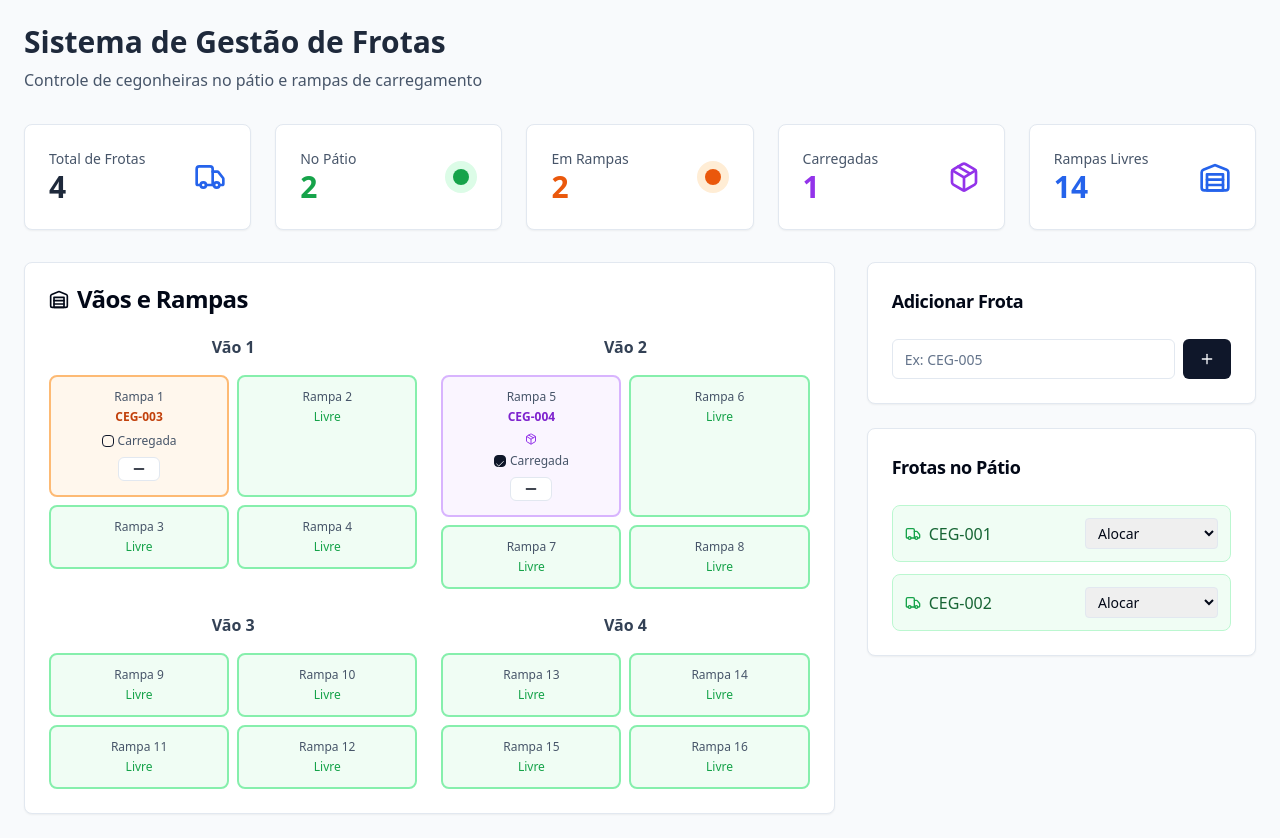
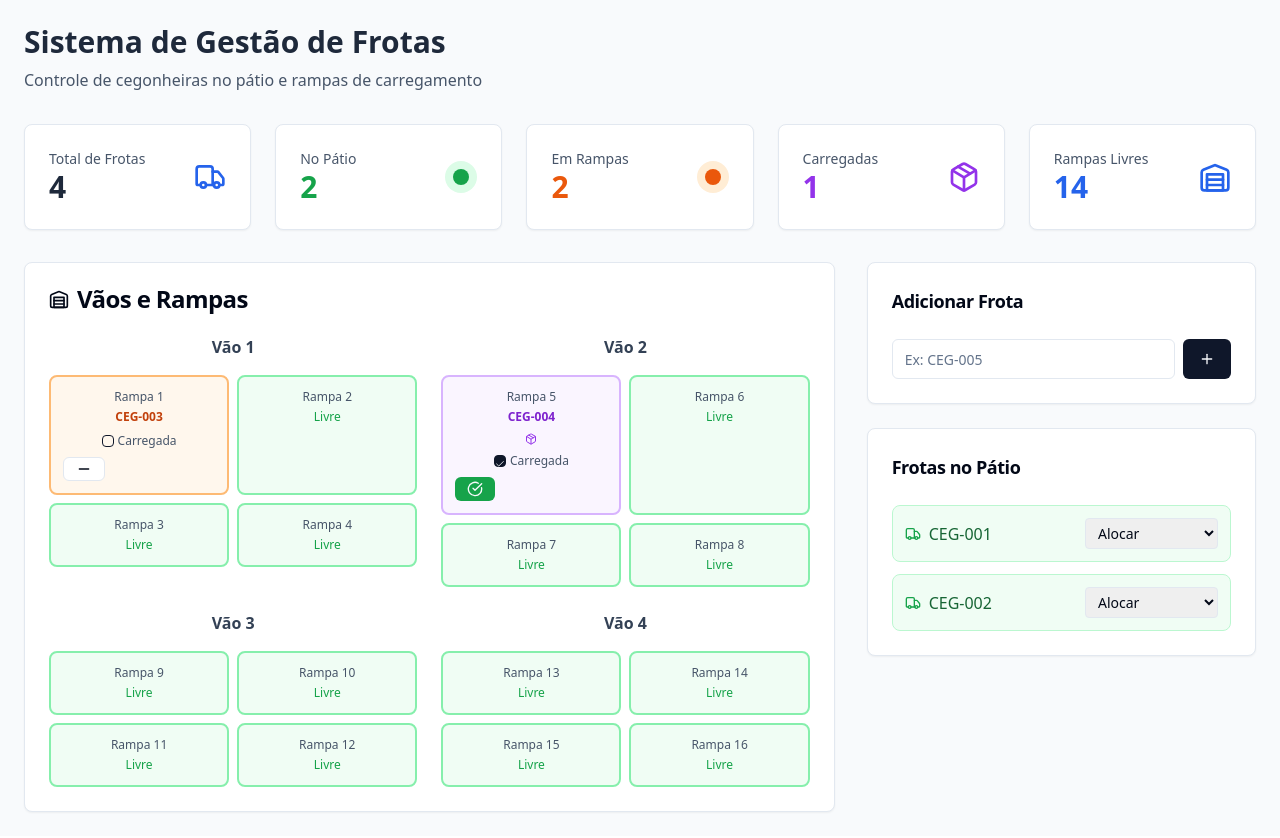
Before and after one commit to CarlosTh0/controle-de-rampas, a React (Vite) app: page / in a window 1280 px wide. Built offline with nearby package versions, Linux system fonts and the light colour scheme.

Commit message:
Fix: Prevent moving loaded trucks to the yard
The system was moving loaded trucks back to the yard when the button was clicked. This commit fixes this behavior.

```diff
--- a/src/components/Dashboard.tsx
+++ b/src/components/Dashboard.tsx
@@ -1,5 +1,5 @@
 import React, { useState } from 'react';
-import { Truck, Warehouse, Plus, Minus, Package } from 'lucide-react';
+import { Truck, Warehouse, Plus, Minus, Package, CheckCircle } from 'lucide-react';
 import { Button } from '@/components/ui/button';
 import { Card, CardContent, CardHeader, CardTitle } from '@/components/ui/card';
 import { Input } from '@/components/ui/input';
@@ -41,7 +41,7 @@ const Dashboard = () => {
     });
   };
 
-  // Função para remover frota da rampa
+  // Função para remover frota da rampa (apenas para frotas não carregadas)
   const removerFrota = (frotaId: string) => {
     setFrotas(prev => prev.map(frota =>
       frota.id === frotaId
@@ -53,6 +53,21 @@ const Dashboard = () => {
     toast({
       title: "Frota Removida",
       description: `${frota?.numero} retornou ao pátio`,
+    });
+  };
+
+  // Função para finalizar carregamento e liberar rampa
+  const finalizarCarregamento = (frotaId: string) => {
+    setFrotas(prev => prev.map(frota =>
+      frota.id === frotaId
+        ? { ...frota, status: 'patio', rampa: undefined, galpao: undefined, carregada: undefined }
+        : frota
+    ));
+
+    const frota = frotas.find(f => f.id === frotaId);
+    toast({
+      title: "Carregamento Finalizado",
+      description: `${frota?.numero} finalizou o carregamento e liberou a rampa`,
     });
   };
 
@@ -243,14 +258,27 @@ const Dashboard = () => {
                                       />
                                       <label className="text-xs text-slate-600">Carregada</label>
                                     </div>
+                                    <div className="flex gap-1">
+                                      {isCarregada ? (
+                                        <Button
+                                          size="sm"
+                                          variant="default"
+                                          className="h-6 text-xs bg-green-600 hover:bg-green-700"
+                                          onClick={() => finalizarCarregamento(frotaOcupando.id)}
+                                        >
+                                          <CheckCircle className="h-3 w-3" />
+                                        </Button>
+                                      ) : (
                                         <Button
                                           size="sm"
                                           variant="outline"
-                                      className="mt-1 h-6 text-xs"
+                                          className="h-6 text-xs"
                                           onClick={() => removerFrota(frotaOcupando.id)}
                                         >
                                           <Minus className="h-3 w-3" />
                                         </Button>
+                                      )}
+                                    </div>
                                   </div>
                                 ) : (
                                   <div className="mt-1">
```
Lines whose indentation alone changed are shown as unchanged.
